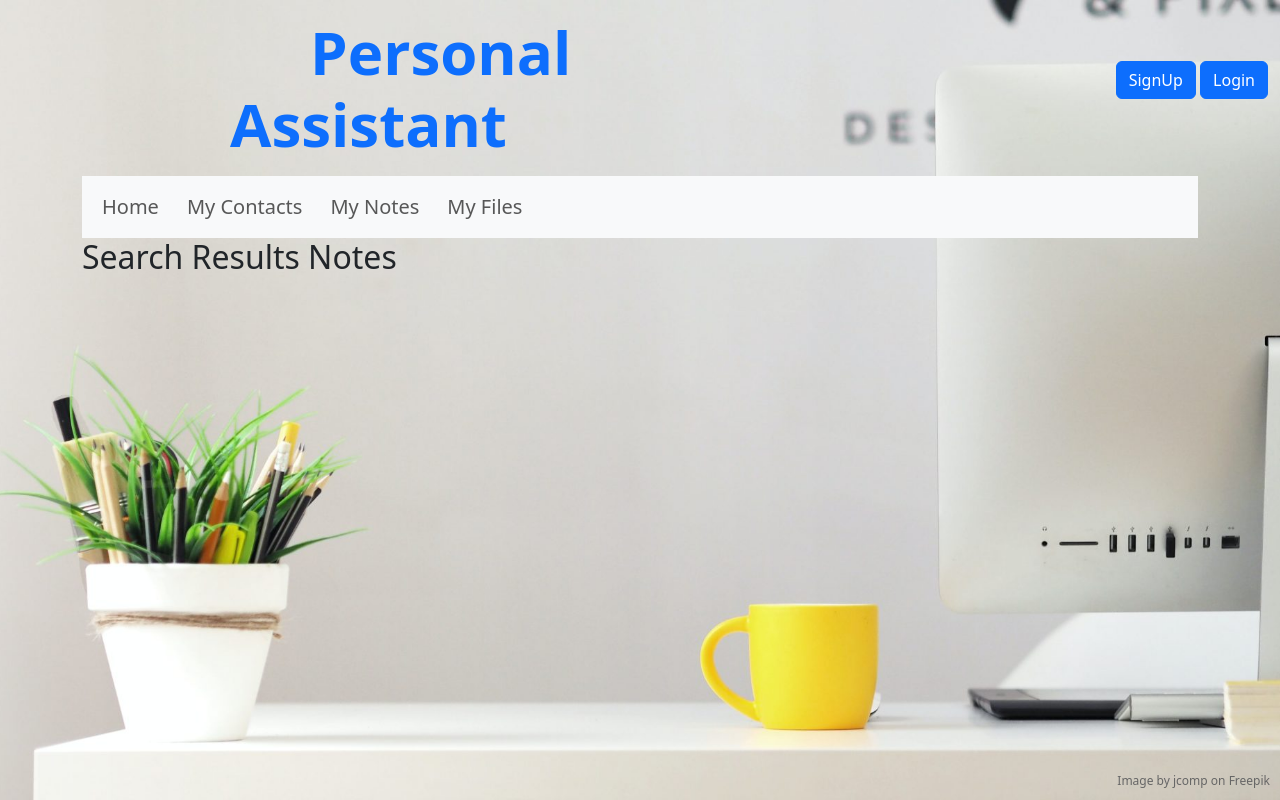
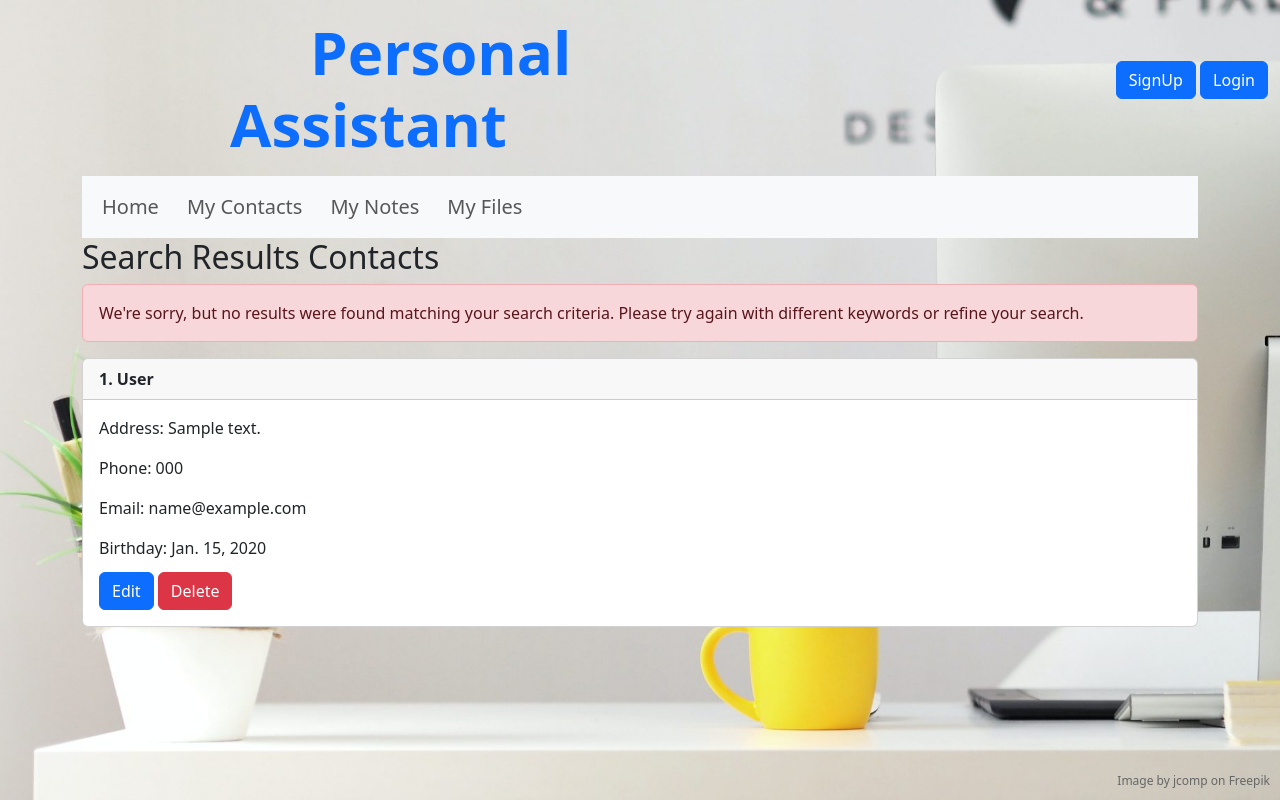
Before and after one commit to AndriKovalchuk/DJANGO-PERSONAL-ASSISTANT, a Django app: page /search_results_contacts/ in a window 1280 px wide. Run offline with Django 5.2, Linux system fonts and the light colour scheme; tables that the repository leaves empty hold one stand-in row (values such as "Sample post").

Commit message:
search
add search templates
add alert not found

```diff
--- a/Personal_Assistant_WEB/contacts/templates/contacts/my_notes.html
+++ b/Personal_Assistant_WEB/contacts/templates/contacts/my_notes.html
@@ -23,6 +23,12 @@
                     </div>
                 </form>
             </div>
+            {% if not notes %}
+            <div class="alert alert-danger" role="alert">
+                We're sorry, but no results were found matching your search criteria.
+                Please try again with different keywords or refine your search.
+            </div>
+            {% endif %}
             {% for note in notes %}
             <div class="card mb-3">
                 <div class="card-header">
--- a/Personal_Assistant_WEB/contacts/templates/contacts/search_results_contacts.html
+++ b/Personal_Assistant_WEB/contacts/templates/contacts/search_results_contacts.html
@@ -7,14 +7,30 @@
 {% if query %}
 <p>Showing results for: "{{ query }}"</p>
 {% endif %}
-<div class="notes_list">
-    {% for note in results %}
-    <div class="note-text" itemscope="" itemtype="http://schema.org/CreativeWork">
-        <span class="text" itemprop="text">
-            {{ forloop.counter }}. {{ note.text }}
-        </span>
+{% if not notes %}
+<div class="alert alert-danger" role="alert">
+    We're sorry, but no results were found matching your search criteria.
+    Please try again with different keywords or refine your search.
+</div>
+{% endif %}
+{% for contact in contacts %}
+<div class="card mb-3">
+    <div class="card-header" style="font-weight: bold;">
+        {{ forloop.counter }}. {{ contact.fullname }}
     </div>
-    {% endfor %}
+    <div class="card-body">
+        <p class="card-text">Address: {{ contact.address }}</p>
+        <p class="card-text">Phone: {{ contact.phone }}</p>
+        <p class="card-text">Email: {{ contact.email }}</p>
+        <p class="card-text">Birthday: {{ contact.birthday }}</p>
+    </div>
+    <div class="card-body">
+        <p class="ml-auto" style="margin-top: -20px; margin-bottom: 0px;">
+            <a href="{% url 'contacts:edit_contact' contact.id %}" class="btn btn-primary">Edit</a>
+            <a href="{% url 'contacts:delete_contact' contact.id %}" class="btn btn-danger">Delete</a>
+        </p>
+    </div>
 </div>
+{% endfor %}
 
 {% endblock %}
--- a/Personal_Assistant_WEB/contacts/templates/contacts/search_results_notes.html
+++ b/Personal_Assistant_WEB/contacts/templates/contacts/search_results_notes.html
@@ -3,18 +3,21 @@
 
 
 {% block content %}
-<h2>Search Results Notes</h2>
+<h2>Search Results Contacts</h2>
 {% if query %}
 <p>Showing results for: "{{ query }}"</p>
 {% endif %}
-<div class="notes_list">
-    {% for note in results %}
-    <div class="note-text" itemscope="" itemtype="http://schema.org/CreativeWork">
+{% if not notes %}
+<div class="alert alert-danger" role="alert">
+    We're sorry, but no results were found matching your search criteria.
+    Please try again with different keywords or refine your search.
+</div>
+{% endif %}
+{% for note in notes %}
+<div class="note-text" itemscope="" itemtype="http://schema.org/CreativeWork">
         <span class="text" itemprop="text">
             {{ forloop.counter }}. {{ note.text }}
         </span>
-    </div>
-    {% endfor %}
 </div>
-
+{% endfor %}
 {% endblock %}
--- a/Personal_Assistant_WEB/contacts/urls.py
+++ b/Personal_Assistant_WEB/contacts/urls.py
@@ -20,8 +20,8 @@ urlpatterns = [
     path('delete_note/<int:note_id>/', views.delete_note, name='delete_note'),
 
     # Search
+    path('search_results_contacts/', views.search_results_contacts, name='search_results_contacts'),
     path('search_results_notes/', views.search_results_notes, name='search_results_notes'),
-    path('search_results_contacts/', views.search_results_contacts, name='search_results_contacts'),
 
     # Files
     path('my_files/', views.my_files, name='my_files'),
--- a/Personal_Assistant_WEB/contacts/views.py
+++ b/Personal_Assistant_WEB/contacts/views.py
@@ -3,7 +3,7 @@ import os
 import cloudinary
 import cloudinary.uploader
 import requests
-from django.db.models import Count
+from django.db.models import Count, Q
 
 from django.shortcuts import render, redirect, get_object_or_404
 from django.urls import reverse
@@ -100,6 +100,16 @@ def upcoming_birthdays(request):
     return render(request, "contacts/upcoming_birthdays.html", context={"upcoming": upcoming})
 
 
+def search_results_contacts(request):
+    contacts = Contact.objects.all()
+    query = request.GET.get('q')
+    if query:
+        contacts = contacts.filter(Q(fullname__icontains=query) | Q(email__icontains=query) | Q(phone__icontains=query))
+        for el in contacts:
+            print(el.fullname)
+    return render(request, 'contacts/search_results_contacts.html', {"contacts": contacts, "query": query})
+
+
 """
 Notes
 """
@@ -109,7 +119,7 @@ def my_notes(request):
     notes = Note.objects.all()  # noqa
     tag = request.GET.get('tag')
     if tag:
-        notes = notes.filter(tags__name__icontains=tag)
+        notes = notes.filter(tags__name=tag)
     top_tags = Tag.objects.annotate(count=Count('note')).order_by('-count')[:10]
     return render(request, "contacts/my_notes.html", context={"notes": notes, "top_tags": top_tags})
 
@@ -179,33 +189,11 @@ def delete_note(request, note_id):
 
 
 def search_results_notes(request):
+    notes = Note.objects.all()  # noqa
     query = request.GET.get('q')
-    tag = request.GET.get('tag')
-
     if query:
-        matching_tags = Tag.objects.filter(name__icontains=query)
-        matching_notes = Note.objects.filter(tags__in=matching_tags).distinct()
-        if tag:
-            matching_notes = matching_notes.filter(tags__name__iexact=tag.lower())
-
-        return render(request, 'contacts/search_results_notes.html', {'results': matching_notes, 'query': query})
-    else:
-        return render(request, 'contacts/search_results_notes.html', {'results': [], 'query': query})
-
-
-def search_results_contacts(request):
-    query = request.GET.get('q')
-    tag = request.GET.get('tag')
-
-    if query:
-        matching_tags = Tag.objects.filter(name__icontains=query)
-        matching_notes = Note.objects.filter(tags__in=matching_tags).distinct()
-        if tag:
-            matching_notes = matching_notes.filter(tags__name__iexact=tag.lower())
-
-        return render(request, 'contacts/search_results_notes.html', {'results': matching_notes, 'query': query})
-    else:
-        return render(request, 'contacts/search_results_notes.html', {'results': [], 'query': query})
+        notes = notes.filter(Q(text__icontains=query) | Q(tags__name__icontains=query))
+    return render(request, 'contacts/search_results_notes.html', {'notes': notes, 'query': query})
 
 
 """
```
